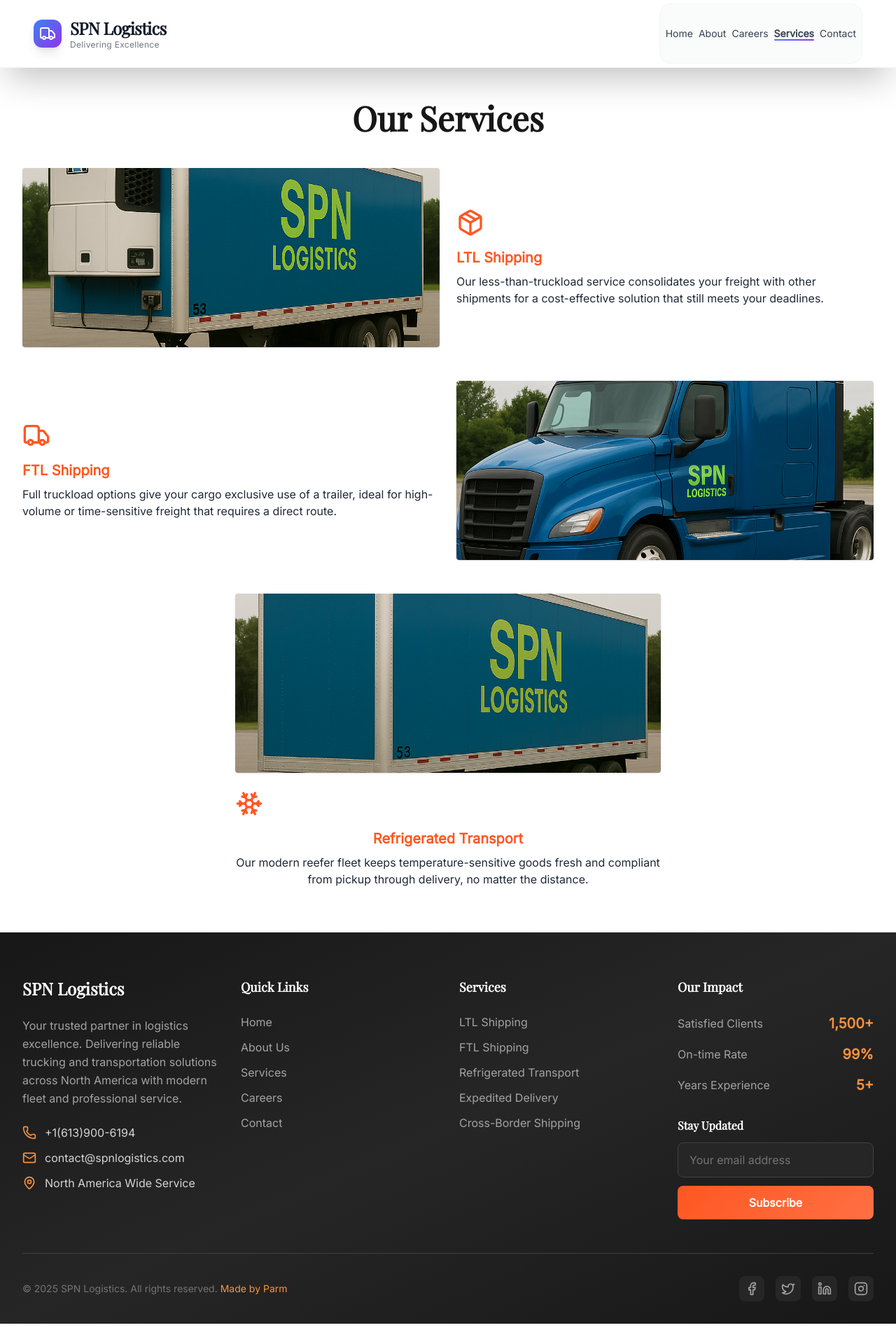
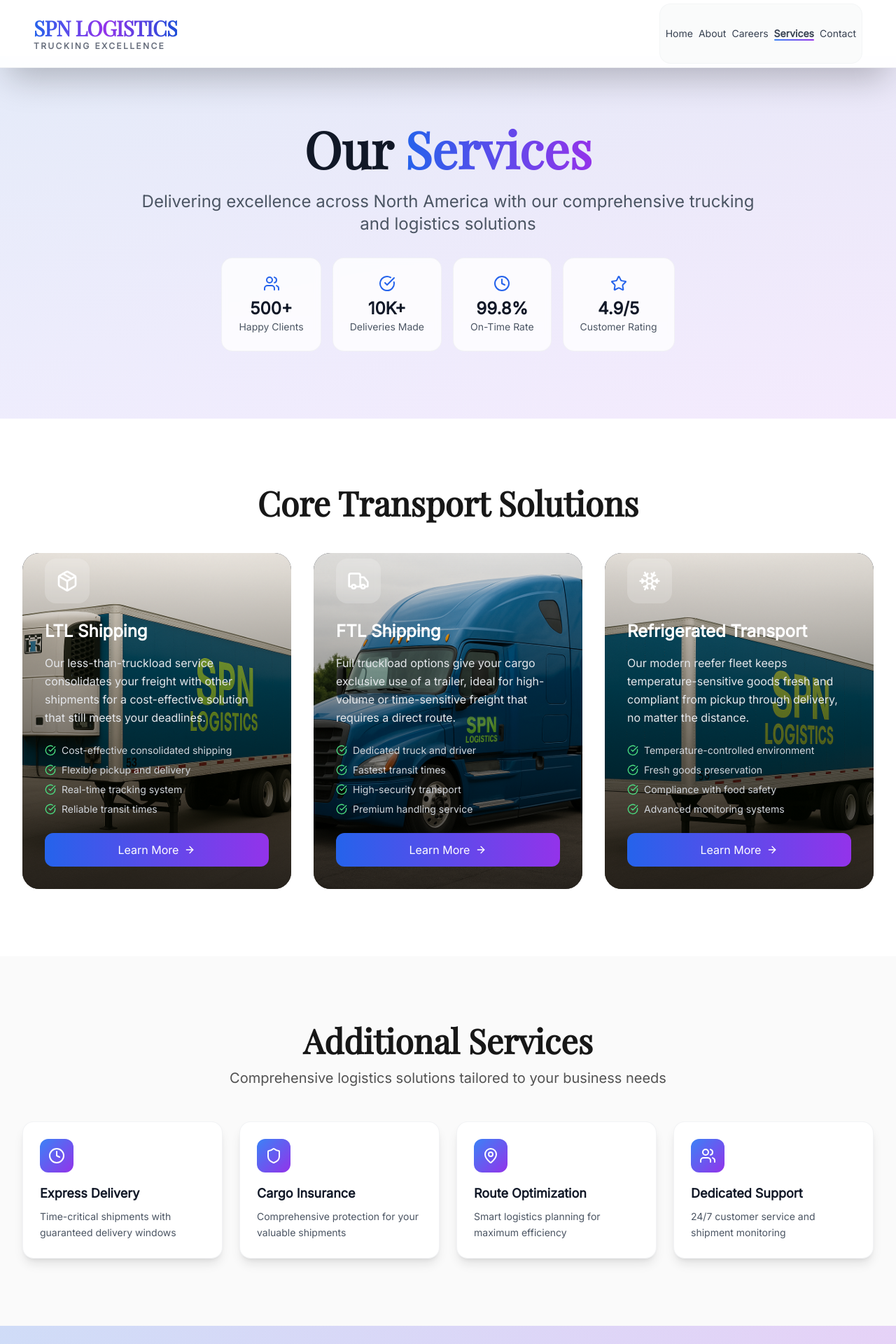
Before and after one commit to Parmjot23/SPN, a React (Vite) app: page /services in a window 1280 px wide. Shown: the top 1920 px of the page at 70% size. Before the commit the page ends 1891 px from the top, so only its background shows below. Built offline with nearby package versions, Linux system fonts and the light colour scheme.

Commit message:
Enhance Services page with modern design, animations, and comprehensive content
Co-authored-by: parmjotsingh108 <parmjotsingh108@gmail.com>

```diff
--- a/src/layout/Navbar.tsx
+++ b/src/layout/Navbar.tsx
@@ -1,7 +1,7 @@
 import React, { useState, useEffect } from 'react';
 import { Link, useLocation } from 'react-router-dom';
 import TruckNavLink from './TruckNavLink';
-import { Menu, X, Truck } from 'lucide-react';
+import { Menu, X } from 'lucide-react';
 import { motion, AnimatePresence } from 'framer-motion';
 
 const Navbar: React.FC = () => {
@@ -43,47 +43,58 @@ const Navbar: React.FC = () => {
       transition={{ duration: 0.8, ease: [0.25, 0.46, 0.45, 0.94] }}
       className={`fixed top-0 left-0 w-full z-50 transition-all duration-700 ease-out ${
         scrolled
-          ? 'bg-white/85 dark:bg-gray-900/90 backdrop-blur-xl shadow-2xl border-b border-gray-200/50 dark:border-gray-700/50'
+          ? 'bg-white/90 dark:bg-gray-900/95 backdrop-blur-xl shadow-2xl border-b border-gray-200/50 dark:border-gray-700/50'
           : 'bg-black/20 backdrop-blur-md border-b border-white/10'
       }`}
     >
       <nav className="max-w-7xl mx-auto px-6 sm:px-8 lg:px-12">
         <div className="flex items-center justify-between h-20 lg:h-24">
-          {/* Logo with Icon */}
+          {/* Modern Business Name Logo */}
           <motion.div
-            whileHover={{ scale: 1.05 }}
+            whileHover={{ scale: 1.02 }}
             whileTap={{ scale: 0.98 }}
             transition={{ type: "spring", stiffness: 400, damping: 17 }}
-            className="flex items-center space-x-3"
+            className="flex items-center"
           >
             <Link
               to="/"
-              className={`flex items-center space-x-3 group transition-all duration-500 ${
+              className={`group transition-all duration-500 ${
                 scrolled
                   ? 'text-gray-900 dark:text-white'
                   : 'text-white drop-shadow-lg'
               }`}
             >
-              <motion.div
-                whileHover={{ rotate: 10 }}
-                transition={{ type: "spring", stiffness: 300 }}
-                className={`p-2 rounded-xl transition-all duration-500 ${
-                  scrolled
-                    ? 'bg-gradient-to-br from-blue-500 to-purple-600 shadow-lg'
-                    : 'bg-white/20 backdrop-blur-sm'
-                }`}
-              >
-                <Truck className="w-6 h-6 text-white" />
-              </motion.div>
-              <div className="flex flex-col">
-                <span className="font-bold text-xl lg:text-2xl tracking-tight font-heading">
-                  SPN Logistics
-                </span>
-                <span className={`text-xs font-medium tracking-wide opacity-80 ${
-                  scrolled ? 'text-gray-600 dark:text-gray-400' : 'text-white/90'
-                }`}>
-                  Delivering Excellence
-                </span>
+              <div className="relative">
+                <motion.div
+                  className="flex flex-col"
+                  whileHover={{ y: -2 }}
+                  transition={{ type: "spring", stiffness: 300 }}
+                >
+                  <span className={`font-black text-2xl lg:text-3xl tracking-tight font-heading transition-all duration-500 ${
+                    scrolled
+                      ? 'bg-gradient-to-r from-blue-600 via-purple-600 to-blue-700 bg-clip-text text-transparent'
+                      : 'text-white'
+                  }`}>
+                    SPN LOGISTICS
+                  </span>
+                  <span className={`text-xs font-semibold tracking-[0.2em] uppercase transition-all duration-500 ${
+                    scrolled
+                      ? 'text-gray-500 dark:text-gray-400'
+                      : 'text-white/80'
+                  }`}>
+                    Trucking Excellence
+                  </span>
+                </motion.div>
+
+                {/* Animated underline on hover */}
+                <motion.div
+                  className={`absolute -bottom-1 left-0 h-0.5 bg-gradient-to-r from-blue-500 to-purple-600 transition-all duration-300 ${
+                    scrolled ? 'opacity-70' : 'opacity-50'
+                  }`}
+                  initial={{ width: 0 }}
+                  whileHover={{ width: '100%' }}
+                  transition={{ duration: 0.3 }}
+                />
               </div>
             </Link>
           </motion.div>
--- a/src/pages/Services.tsx
+++ b/src/pages/Services.tsx
@@ -1,8 +1,22 @@
 import React, { useEffect, useState } from 'react';
 import { Helmet } from 'react-helmet-async';
+import { motion } from 'framer-motion';
 import { getAllServices } from '../services/api';
 import Section from '../ui/Section';
-import { Package, Truck, Snowflake } from 'lucide-react';
+import {
+  Package,
+  Truck,
+  Snowflake,
+  Clock,
+  Shield,
+  MapPin,
+  CheckCircle,
+  TrendingUp,
+  Users,
+  Star,
+  ArrowRight,
+  Phone
+} from 'lucide-react';
 
 interface ServiceInfo {
   slug: string;
@@ -15,10 +29,61 @@ const Services: React.FC = () => {
   const [services, setServices] = useState<ServiceInfo[]>([]);
 
   const serviceIcons: Record<string, React.ReactNode> = {
-    ltl: <Package className="w-10 h-10 text-primary-500" />,
-    ftl: <Truck className="w-10 h-10 text-primary-500" />,
-    refrigerated: <Snowflake className="w-10 h-10 text-primary-500" />,
+    ltl: <Package className="w-8 h-8 text-white" />,
+    ftl: <Truck className="w-8 h-8 text-white" />,
+    refrigerated: <Snowflake className="w-8 h-8 text-white" />,
   };
+
+  const serviceFeatures: Record<string, string[]> = {
+    ltl: [
+      'Cost-effective consolidated shipping',
+      'Flexible pickup and delivery',
+      'Real-time tracking system',
+      'Reliable transit times'
+    ],
+    ftl: [
+      'Dedicated truck and driver',
+      'Fastest transit times',
+      'High-security transport',
+      'Premium handling service'
+    ],
+    refrigerated: [
+      'Temperature-controlled environment',
+      'Fresh goods preservation',
+      'Compliance with food safety',
+      'Advanced monitoring systems'
+    ]
+  };
+
+  const additionalServices = [
+    {
+      icon: <Clock className="w-6 h-6" />,
+      title: 'Express Delivery',
+      description: 'Time-critical shipments with guaranteed delivery windows'
+    },
+    {
+      icon: <Shield className="w-6 h-6" />,
+      title: 'Cargo Insurance',
+      description: 'Comprehensive protection for your valuable shipments'
+    },
+    {
+      icon: <MapPin className="w-6 h-6" />,
+      title: 'Route Optimization',
+      description: 'Smart logistics planning for maximum efficiency'
+    },
+    {
+      icon: <Users className="w-6 h-6" />,
+      title: 'Dedicated Support',
+      description: '24/7 customer service and shipment monitoring'
+    }
+  ];
+
+  const stats = [
+    { number: '500+', label: 'Happy Clients', icon: <Users className="w-6 h-6" /> },
+    { number: '10K+', label: 'Deliveries Made', icon: <CheckCircle className="w-6 h-6" /> },
+    { number: '99.8%', label: 'On-Time Rate', icon: <Clock className="w-6 h-6" /> },
+    { number: '4.9/5', label: 'Customer Rating', icon: <Star className="w-6 h-6" /> }
+  ];
 
   useEffect(() => {
     setServices(getAllServices());
@@ -27,38 +92,183 @@ const Services: React.FC = () => {
   return (
     <>
       <Helmet>
-        <title>SPN Logistics | Services</title>
+        <title>SPN Logistics | Premium Trucking Services</title>
+        <meta name="description" content="Professional trucking services including LTL, FTL, and refrigerated transport. Reliable, secure, and efficient logistics solutions." />
       </Helmet>
-      <Section title="Our Services">
-        <div className="space-y-12">
-          {services.map((service, idx) => {
-            const vertical = idx % 3 === 2;
-            const reverse = idx % 2 === 1 && !vertical;
-            return (
+
+      {/* Hero Section */}
+      <Section background="gradient" spacing="xl" className="relative overflow-hidden">
+        <div className="absolute inset-0 bg-gradient-to-br from-blue-600/10 to-purple-600/10"></div>
+        <motion.div
+          initial={{ opacity: 0, y: 30 }}
+          animate={{ opacity: 1, y: 0 }}
+          transition={{ duration: 0.8 }}
+          className="relative z-10 text-center"
+        >
+          <h1 className="text-4xl md:text-6xl lg:text-7xl font-black text-gray-900 dark:text-white mb-6 font-heading">
+            Our <span className="bg-gradient-to-r from-blue-600 to-purple-600 bg-clip-text text-transparent">Services</span>
+          </h1>
+          <p className="text-xl md:text-2xl text-gray-600 dark:text-gray-300 max-w-4xl mx-auto mb-8">
+            Delivering excellence across North America with our comprehensive trucking and logistics solutions
+          </p>
+          <div className="flex flex-wrap justify-center gap-4">
+            {stats.map((stat, index) => (
+              <motion.div
+                key={stat.label}
+                initial={{ opacity: 0, scale: 0.8 }}
+                animate={{ opacity: 1, scale: 1 }}
+                transition={{ delay: index * 0.1 + 0.4, duration: 0.5 }}
+                className="bg-white/80 dark:bg-gray-800/80 backdrop-blur-sm rounded-2xl p-6 min-w-[140px] border border-gray-200/50 dark:border-gray-700/50"
+              >
+                <div className="flex items-center justify-center mb-2 text-blue-600">
+                  {stat.icon}
+                </div>
+                <div className="text-2xl font-bold text-gray-900 dark:text-white">{stat.number}</div>
+                <div className="text-sm text-gray-600 dark:text-gray-400">{stat.label}</div>
+              </motion.div>
+            ))}
+          </div>
+        </motion.div>
+      </Section>
+
+      {/* Main Services Grid */}
+      <Section title="Core Transport Solutions" spacing="xl">
+        <div className="grid grid-cols-1 lg:grid-cols-2 xl:grid-cols-3 gap-8">
+          {services.map((service, index) => (
+            <motion.div
+              key={service.slug}
+              initial={{ opacity: 0, y: 50 }}
+              whileInView={{ opacity: 1, y: 0 }}
+              viewport={{ once: true }}
+              transition={{ delay: index * 0.2, duration: 0.6 }}
+              className="group relative overflow-hidden rounded-3xl aspect-[4/5] bg-gray-900 hover:shadow-2xl transition-all duration-500"
+            >
+              {/* Background Image */}
               <div
-                key={service.slug}
-                className={`flex flex-col items-center gap-6 ${
-                  vertical ? '' : 'md:flex-row'
-                } ${reverse ? 'md:flex-row-reverse' : ''}`}
-              >
-                <img
-                  src={service.image}
-                  alt={service.title}
-                  className={`w-full md:w-1/2 rounded shadow object-cover h-64`}
-                />
-                <div className={`md:w-1/2 ${vertical ? 'text-center' : ''}`}>
-                  <div className="mb-4 flex justify-center md:justify-start">
-                    {serviceIcons[service.slug]}
-                  </div>
-                  <h3 className="text-xl font-bold text-primary-500 mb-2">
-                    {service.title}
-                  </h3>
-                  <p>{service.description}</p>
+                className="absolute inset-0 bg-cover bg-center transition-transform duration-700 group-hover:scale-110"
+                style={{ backgroundImage: `url(${service.image})` }}
+              />
+
+              {/* Gradient Overlay */}
+              <div className="absolute inset-0 bg-gradient-to-t from-black/80 via-black/40 to-transparent opacity-90 group-hover:opacity-95 transition-opacity duration-500" />
+
+              {/* Content */}
+              <div className="relative h-full flex flex-col justify-end p-8">
+                <motion.div
+                  className="bg-white/20 backdrop-blur-sm rounded-2xl p-4 mb-6 w-fit"
+                  whileHover={{ scale: 1.1 }}
+                  transition={{ type: "spring", stiffness: 300 }}
+                >
+                  {serviceIcons[service.slug]}
+                </motion.div>
+
+                <h3 className="text-2xl font-bold text-white mb-4 group-hover:text-blue-300 transition-colors duration-300">
+                  {service.title}
+                </h3>
+
+                <p className="text-gray-200 mb-6 leading-relaxed">
+                  {service.description}
+                </p>
+
+                {/* Features List */}
+                <div className="space-y-2 mb-6">
+                  {serviceFeatures[service.slug]?.map((feature, idx) => (
+                    <motion.div
+                      key={idx}
+                      initial={{ opacity: 0, x: -20 }}
+                      whileInView={{ opacity: 1, x: 0 }}
+                      transition={{ delay: 0.1 * idx, duration: 0.4 }}
+                      className="flex items-center text-sm text-gray-300"
+                    >
+                      <CheckCircle className="w-4 h-4 text-green-400 mr-2 flex-shrink-0" />
+                      {feature}
+                    </motion.div>
+                  ))}
+                </div>
+
+                {/* Action Button */}
+                <motion.button
+                  whileHover={{ scale: 1.05 }}
+                  whileTap={{ scale: 0.95 }}
+                  className="bg-gradient-to-r from-blue-600 to-purple-600 text-white px-6 py-3 rounded-xl font-medium flex items-center justify-center gap-2 hover:shadow-lg transition-all duration-300"
+                >
+                  Learn More
+                  <ArrowRight className="w-4 h-4" />
+                </motion.button>
+              </div>
+            </motion.div>
+          ))}
+        </div>
+      </Section>
+
+      {/* Additional Services */}
+      <Section title="Additional Services" subtitle="Comprehensive logistics solutions tailored to your business needs" background="light" spacing="xl">
+        <div className="grid grid-cols-1 md:grid-cols-2 lg:grid-cols-4 gap-6">
+          {additionalServices.map((service, index) => (
+            <motion.div
+              key={service.title}
+              initial={{ opacity: 0, y: 30 }}
+              whileInView={{ opacity: 1, y: 0 }}
+              viewport={{ once: true }}
+              transition={{ delay: index * 0.1, duration: 0.5 }}
+              className="bg-white dark:bg-gray-800 rounded-2xl p-6 shadow-lg hover:shadow-xl transition-all duration-300 border border-gray-200/50 dark:border-gray-700/50 group hover:-translate-y-2"
+            >
+              <div className="bg-gradient-to-br from-blue-500 to-purple-600 rounded-xl p-3 w-fit mb-4 group-hover:scale-110 transition-transform duration-300">
+                <div className="text-white">
+                  {service.icon}
                 </div>
               </div>
-            );
-          })}
+
+              <h4 className="text-lg font-semibold text-gray-900 dark:text-white mb-2">
+                {service.title}
+              </h4>
+
+              <p className="text-gray-600 dark:text-gray-300 text-sm leading-relaxed">
+                {service.description}
+              </p>
+            </motion.div>
+          ))}
         </div>
+      </Section>
+
+      {/* Call to Action */}
+      <Section background="gradient" spacing="xl" className="relative overflow-hidden">
+        <div className="absolute inset-0 bg-gradient-to-r from-blue-600/20 to-purple-600/20"></div>
+        <motion.div
+          initial={{ opacity: 0, scale: 0.95 }}
+          whileInView={{ opacity: 1, scale: 1 }}
+          viewport={{ once: true }}
+          transition={{ duration: 0.8 }}
+          className="relative z-10 text-center max-w-4xl mx-auto"
+        >
+          <h2 className="text-3xl md:text-5xl font-bold text-gray-900 dark:text-white mb-6">
+            Ready to Ship with <span className="bg-gradient-to-r from-blue-600 to-purple-600 bg-clip-text text-transparent">SPN Logistics</span>?
+          </h2>
+
+          <p className="text-xl text-gray-600 dark:text-gray-300 mb-8">
+            Get a custom quote for your shipping needs and experience the difference professional logistics makes.
+          </p>
+
+          <div className="flex flex-col sm:flex-row gap-4 justify-center">
+            <motion.button
+              whileHover={{ scale: 1.05 }}
+              whileTap={{ scale: 0.95 }}
+              className="bg-gradient-to-r from-blue-600 to-purple-600 text-white px-8 py-4 rounded-xl font-semibold text-lg shadow-lg hover:shadow-xl transition-all duration-300 flex items-center justify-center gap-2"
+            >
+              Get Free Quote
+              <ArrowRight className="w-5 h-5" />
+            </motion.button>
+
+            <motion.button
+              whileHover={{ scale: 1.05 }}
+              whileTap={{ scale: 0.95 }}
+              className="bg-white/10 backdrop-blur-sm border border-gray-300 dark:border-gray-600 text-gray-900 dark:text-white px-8 py-4 rounded-xl font-semibold text-lg hover:bg-white/20 transition-all duration-300 flex items-center justify-center gap-2"
+            >
+              <Phone className="w-5 h-5" />
+              Call Now
+            </motion.button>
+          </div>
+        </motion.div>
       </Section>
     </>
   );
```
